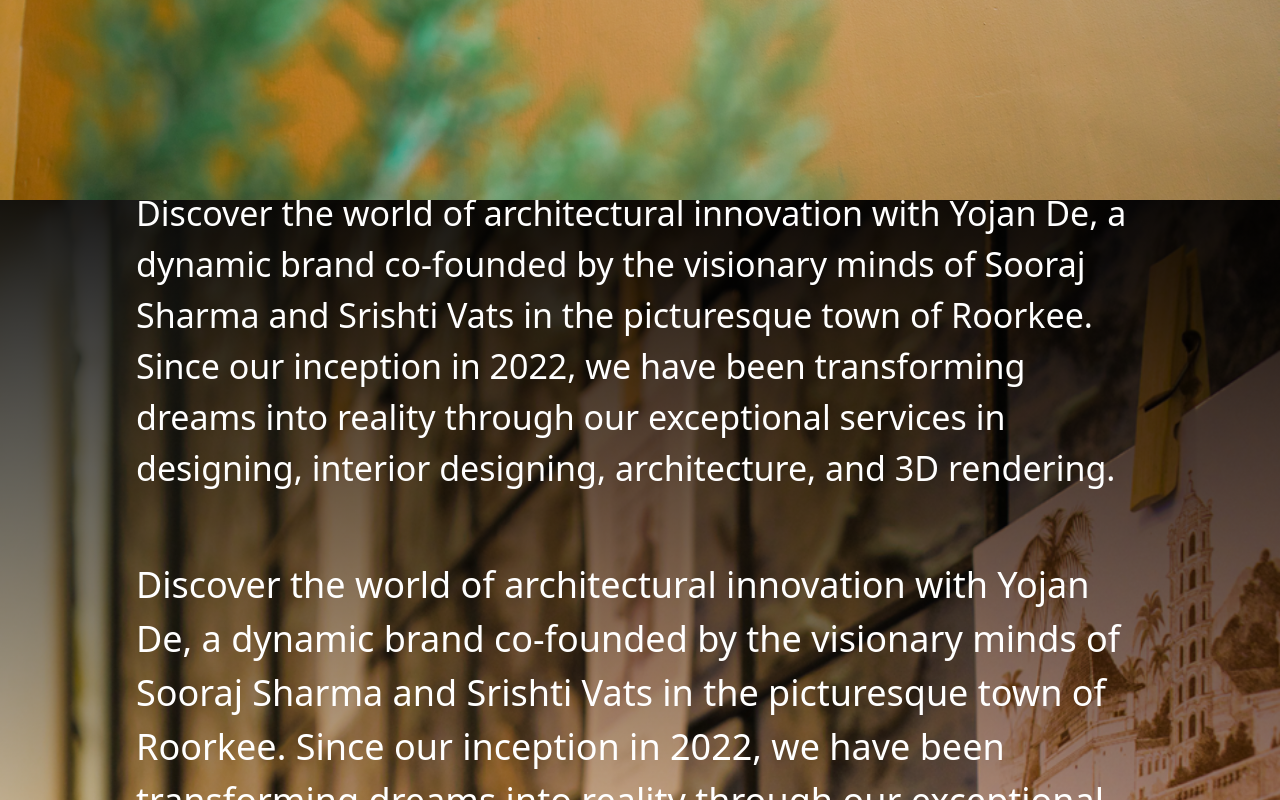
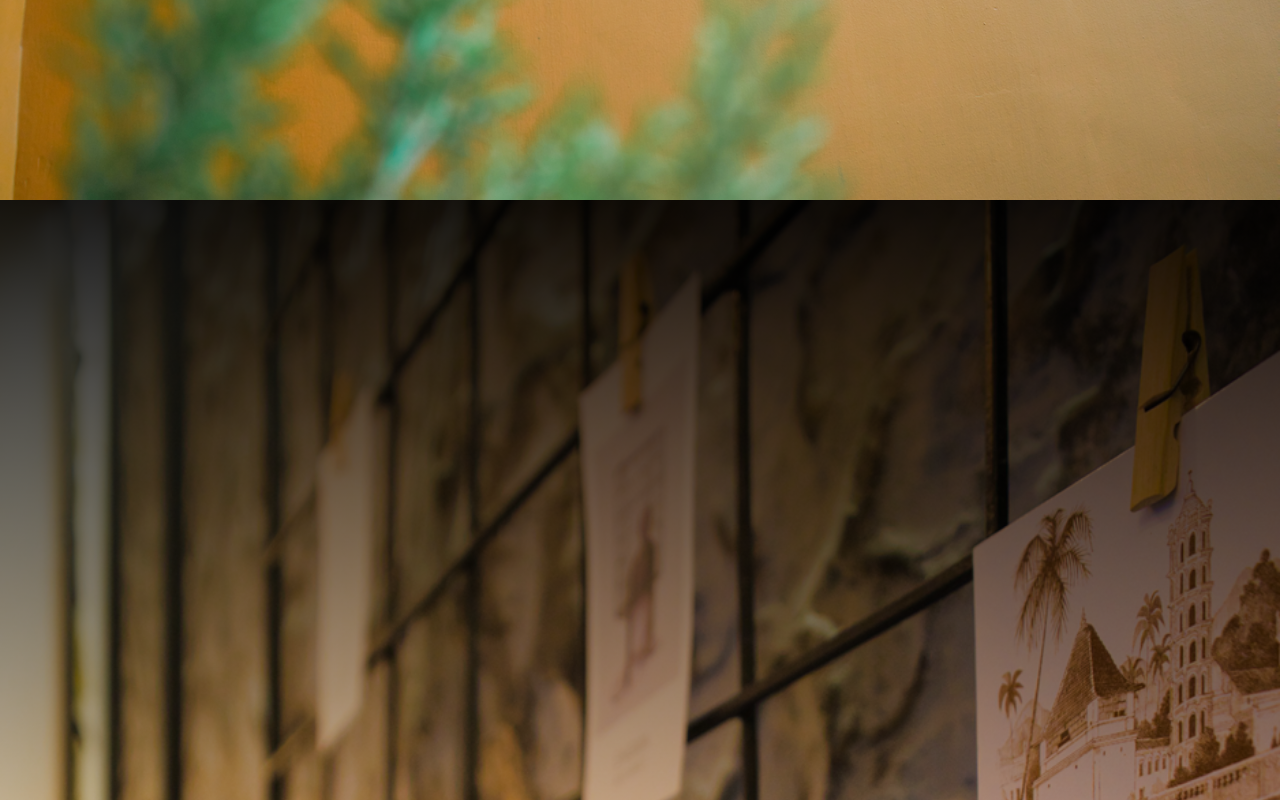
Before and after one commit to DineshCasul/yojan.de, a React (Vite) app: page / in a window 1280 px wide. Shown: the part 1400-2200 px from the top of the page. Built offline with nearby package versions, Linux system fonts and the light colour scheme.

Commit message:
minor fixes

```diff
--- a/src/App.jsx
+++ b/src/App.jsx
@@ -32,7 +32,7 @@
         entry.target.classList.remove("show");
       }
     });
-  },{threshold:0.2});
+  },{threshold:0.1});
 
   return (
     <>
--- a/src/Components/Contact.jsx
+++ b/src/Components/Contact.jsx
@@ -29,7 +29,7 @@
           className="bg-black overlayBox w-screen h-screen absolute opacity-90 z-[-1]"
         ></div>
 
-        <div
+        {/* <div
           className={` z-1 flex flex-wrap ${
             windowSize == "s" ? "p-10px" : "p-[64px]"
           }  overflow-hidden `}
@@ -62,7 +62,7 @@
             exceptional services in designing, interior designing, architecture,
             and 3D rendering.
           </p>
-        </div>
+        </div> */}
       </div>
     </section>
   );
```
